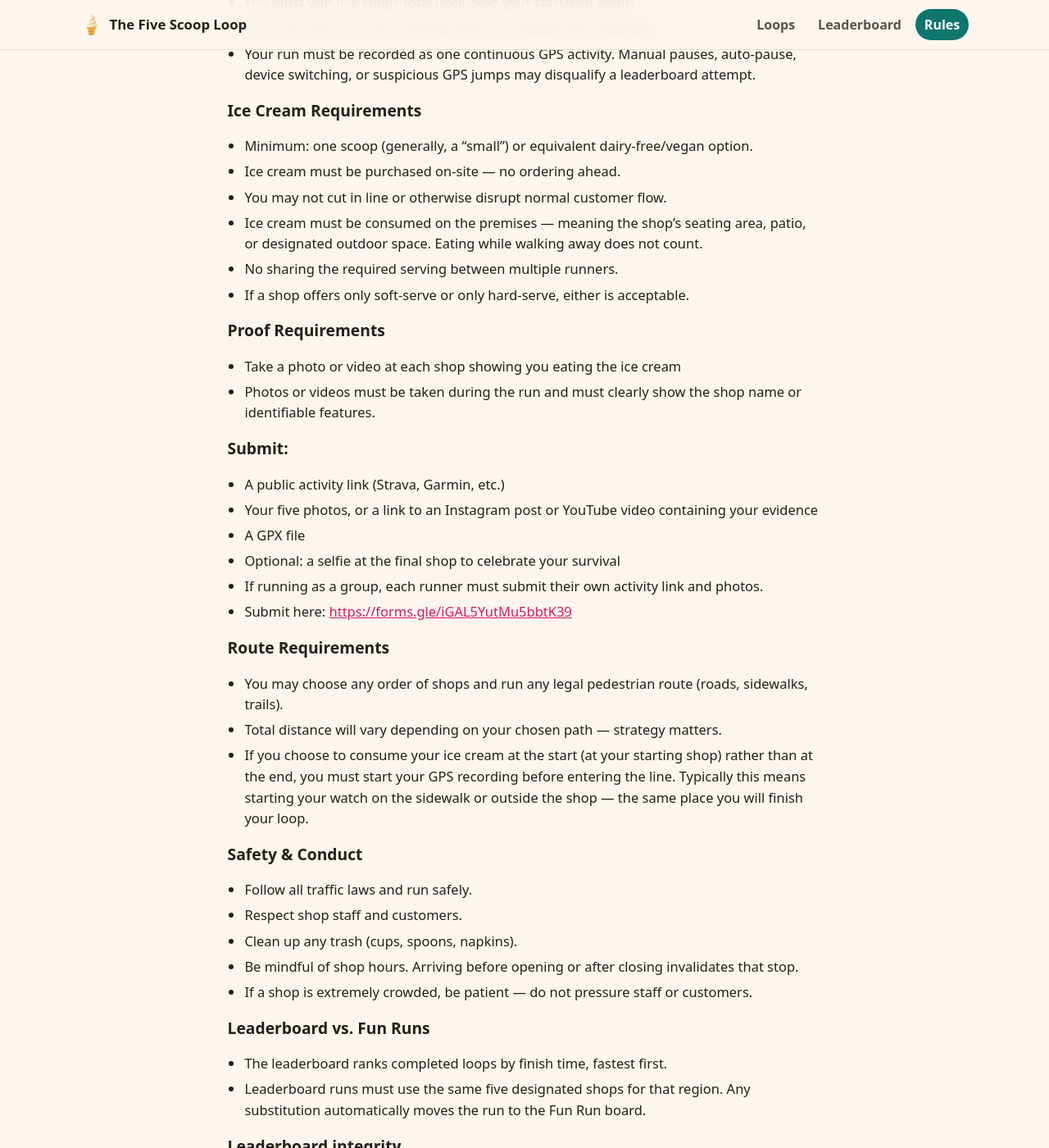
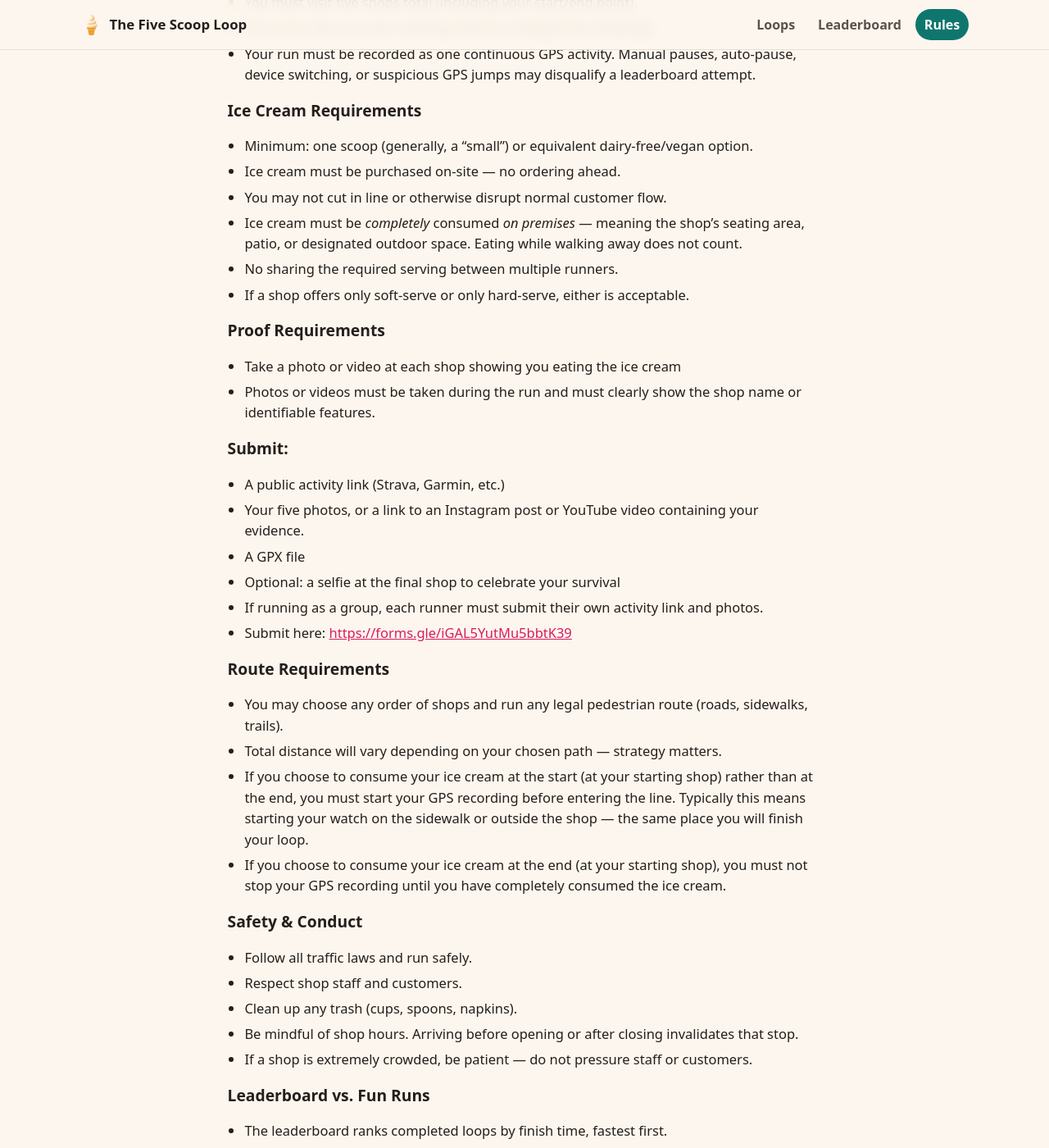
Before and after one commit to jasonday/The-Five-Scoop-Loop, a Jekyll site: the page built from rules.md, in a window 1280 px wide and 1400 px high, scrolled down 641 px. Shown: the whole window at 82% size. Built offline with Jekyll 4.4.1, drawn with Linux system fonts in a browser that asks for light colours; a script that is not in the unit is left out.

Commit message:
Update rules.md

```diff
--- a/rules.md
+++ b/rules.md
@@ -24,7 +24,7 @@ Whether you’re chasing the leaderboard or just out for a joyful sugar‑powere
 * Minimum: one scoop (generally, a “small”) or equivalent dairy-free/vegan option.
 * Ice cream must be purchased on-site — no ordering ahead.
 * You may not cut in line or otherwise disrupt normal customer flow.
-* Ice cream must be consumed on the premises — meaning the shop’s seating area, patio, or designated outdoor space. Eating while walking away does not count.
+* Ice cream must be *completely* consumed *on premises* — meaning the shop’s seating area, patio, or designated outdoor space. Eating while walking away does not count.
 * No sharing the required serving between multiple runners.
 * If a shop offers only soft‑serve or only hard‑serve, either is acceptable.
 
@@ -32,10 +32,9 @@ Whether you’re chasing the leaderboard or just out for a joyful sugar‑powere
 * Take a photo or video at each shop showing you eating the ice cream
 * Photos or videos must be taken during the run and must clearly show the shop name or identifiable features.
 
-
 ### Submit:
 * A public activity link (Strava, Garmin, etc.)
-* Your five photos, or a link to an Instagram post or YouTube video containing your evidence
+* Your five photos, or a link to an Instagram post or YouTube video containing your evidence.
 * A GPX file
 * Optional: a selfie at the final shop to celebrate your survival
 * If running as a group, each runner must submit their own activity link and photos.
@@ -45,6 +44,7 @@ Whether you’re chasing the leaderboard or just out for a joyful sugar‑powere
 * You may choose any order of shops and run any legal pedestrian route (roads, sidewalks, trails).
 * Total distance will vary depending on your chosen path — strategy matters.
 * If you choose to consume your ice cream at the start (at your starting shop) rather than at the end, you must start your GPS recording before entering the line. Typically this means starting your watch on the sidewalk or outside the shop — the same place you will finish your loop.
+* If you choose to consume your ice cream at the end (at your starting shop), you must not stop your GPS recording until you have completely consumed the ice cream.
 
 ### Safety & Conduct
 * Follow all traffic laws and run safely.
```
